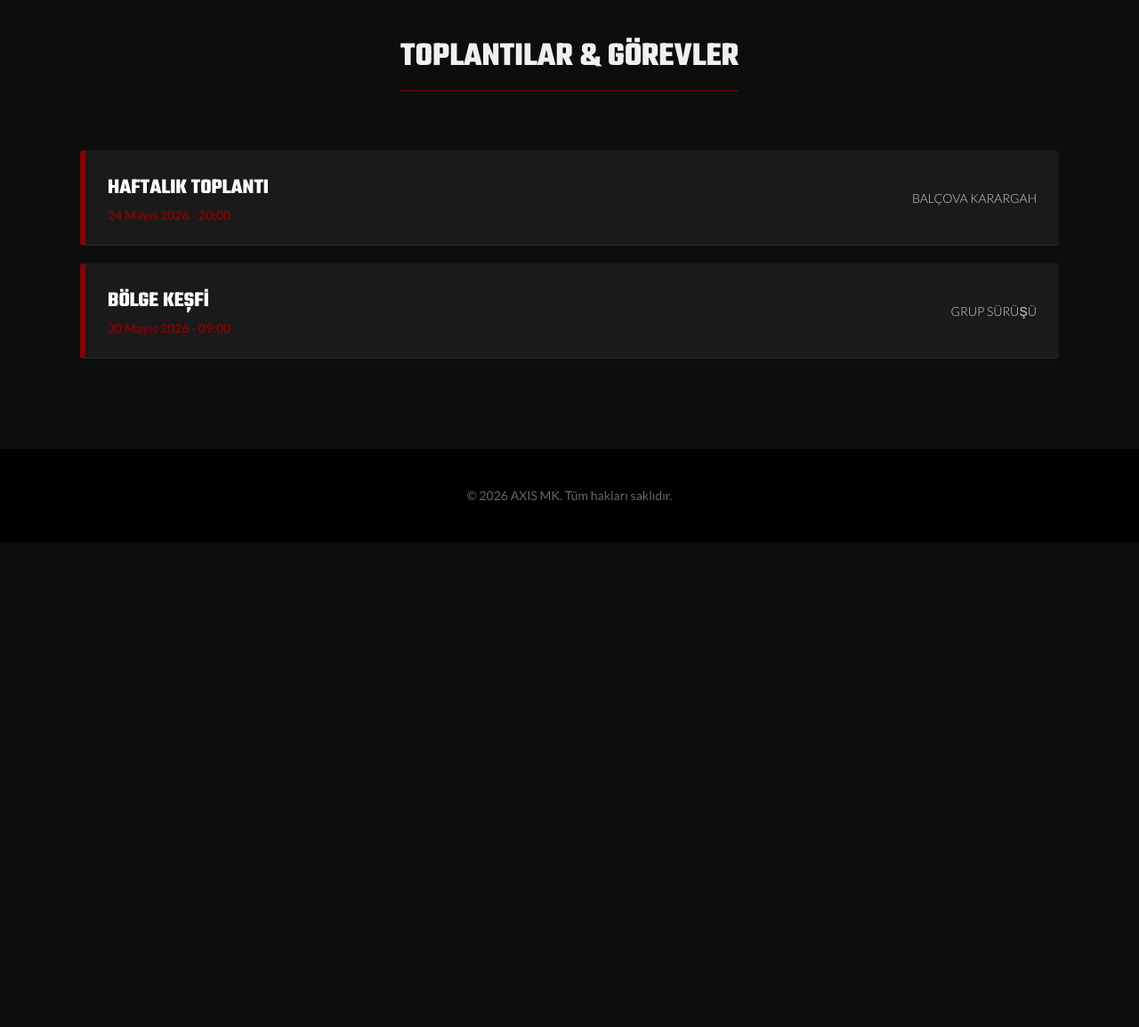
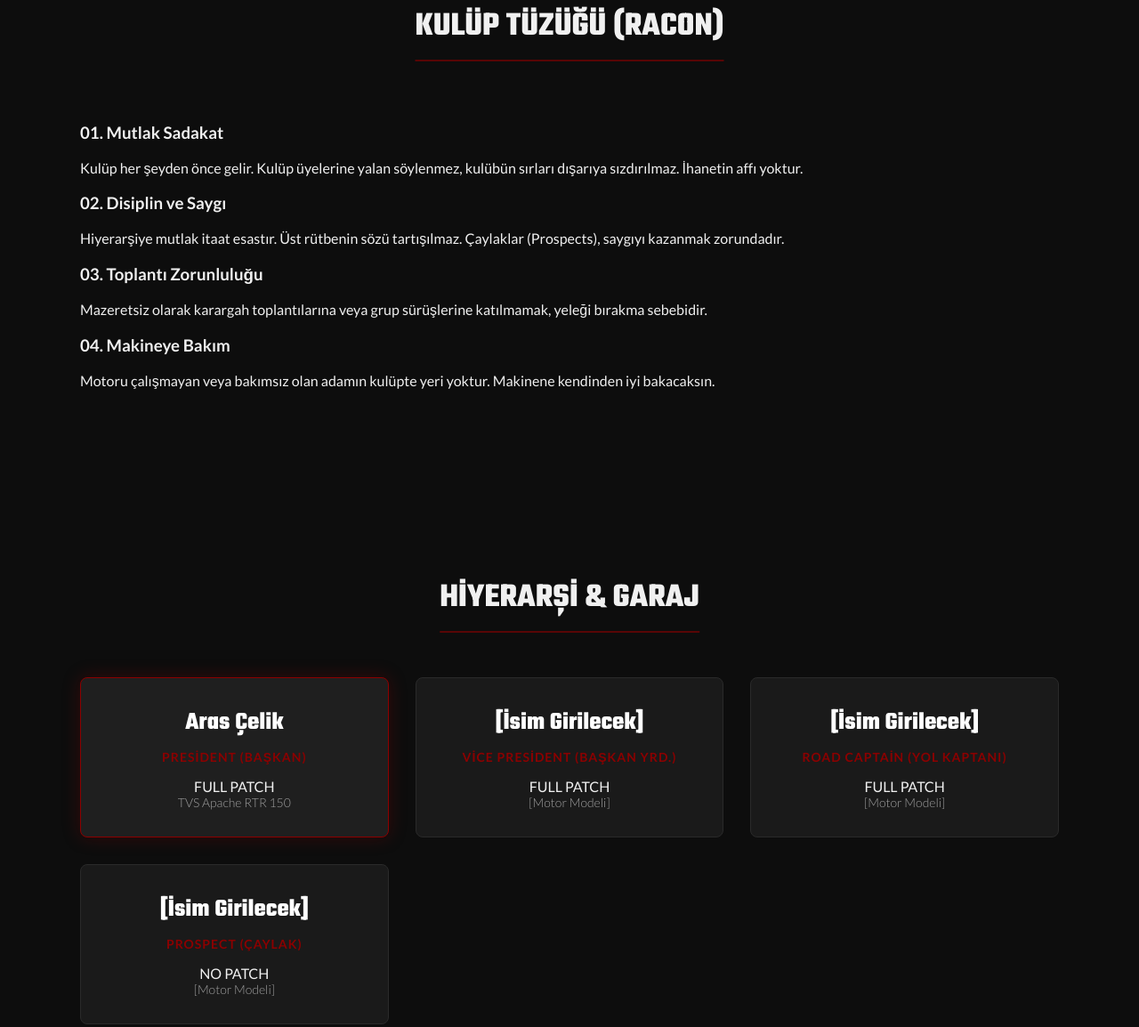
Before and after one commit to Galenvss/axis-mk, a plain HTML site: page index.html in a window 1280 px wide. Shown: the part 1325-2479 px from the top of the page at 89% size. Before the commit the page ends 1934 px from the top, so only its background shows below. Drawn offline with Linux system fonts and the light colour scheme.

Commit message:
Update index.html

```diff
--- a/index.html
+++ b/index.html
@@ -7,49 +7,87 @@
     <link rel="preconnect" href="https://fonts.googleapis.com">
     <link rel="preconnect" href="https://fonts.gstatic.com" crossorigin>
     <link href="https://fonts.googleapis.com/css2?family=Lato:wght@300;400;700&family=Teko:wght@400;700&display=swap" rel="stylesheet">
-
     <link rel="stylesheet" href="style.css">
 </head>
 <body>
     <nav>
         <div class="logo">AXIS MK</div>
         <ul class="nav-links">
-            <li><a href="#about">Kulüp</a></li>
+            <li><a href="#manifesto">Manifesto</a></li>
+            <li><a href="#rules">Tüzük</a></li>
             <li><a href="#members">Hiyerarşi</a></li>
             <li><a href="#events">Toplantılar</a></li>
         </ul>
     </nav>
 
-    <header id="about">
+    <header id="home">
         <div class="hero-content">
-            <div class="logo-wrap">
-                <img src="img/logo.png" alt="AXIS MK Logo">
-            </div>
             <h1>AXIS MOTORCYCLE CLUB</h1>
             <p class="slogan">Sadakat. Disiplin. Kardeşlik.</p>
+            <span class="chapter-tag">İZMİR / BALÇOVA CHAPTER</span>
         </div>
     </header>
 
+    <section id="manifesto">
+        <h2>Kimiz Biz?</h2>
+        <div class="text-content">
+            <p>AXIS MK, sadece hafta sonları asfalta çıkan bir hobi grubu değildir. Biz, hayatı kendi kurallarına göre, disiplin ve sadakat çerçevesinde yaşayan bir kardeşlik birliğiyiz.</p>
+            <p>Makinelerimiz bizim ruhumuz, yeleklerimiz onurumuzdur. Kulübün çıkarları her şeyin üstündedir. Yolda, garajda ve masada tek bir vücut gibi hareket ederiz. Gerçekçi, acımasız ve tavizsiz.</p>
+        </div>
+    </section>
+
+    <section id="rules">
+        <h2>Kulüp Tüzüğü (Racon)</h2>
+        <div class="rules-list">
+            <div class="rule-item">
+                <h3>01. Mutlak Sadakat</h3>
+                <p>Kulüp her şeyden önce gelir. Kulüp üyelerine yalan söylenmez, kulübün sırları dışarıya sızdırılmaz. İhanetin affı yoktur.</p>
+            </div>
+            <div class="rule-item">
+                <h3>02. Disiplin ve Saygı</h3>
+                <p>Hiyerarşiye mutlak itaat esastır. Üst rütbenin sözü tartışılmaz. Çaylaklar (Prospects), saygıyı kazanmak zorundadır.</p>
+            </div>
+            <div class="rule-item">
+                <h3>03. Toplantı Zorunluluğu</h3>
+                <p>Mazeretsiz olarak karargah toplantılarına veya grup sürüşlerine katılmamak, yeleği bırakma sebebidir.</p>
+            </div>
+            <div class="rule-item">
+                <h3>04. Makineye Bakım</h3>
+                <p>Motoru çalışmayan veya bakımsız olan adamın kulüpte yeri yoktur. Makinene kendinden iyi bakacaksın.</p>
+            </div>
+        </div>
+    </section>
+
     <section id="members">
-        <h2>Kulüp Hiyerarşisi</h2>
+        <h2>Hiyerarşi & Garaj</h2>
         <div class="member-grid">
 
             <div class="member-card boss">
                 <h3>Aras Çelik</h3>
-                <span class="rank">President</span>
-                <p>TVS Apache RTR 150</p>
+                <span class="rank">President (Başkan)</span>
+                <span class="patch">FULL PATCH</span>
+                <p class="bike-info">TVS Apache RTR 150</p>
             </div>
 
             <div class="member-card">
-                <h3>[Üye Adı]</h3>
-                <span class="rank">Vice President</span>
-                <p>[Motor Modeli]</p>
+                <h3>[İsim Girilecek]</h3>
+                <span class="rank">Vice President (Başkan Yrd.)</span>
+                <span class="patch">FULL PATCH</span>
+                <p class="bike-info">[Motor Modeli]</p>
             </div>
 
             <div class="member-card">
-                <h3>[Üye Adı]</h3>
-                <span class="rank">Road Captain</span>
-                <p>[Motor Modeli]</p>
+                <h3>[İsim Girilecek]</h3>
+                <span class="rank">Road Captain (Yol Kaptanı)</span>
+                <span class="patch">FULL PATCH</span>
+                <p class="bike-info">[Motor Modeli]</p>
+            </div>
+
+            <div class="member-card prospect">
+                <h3>[İsim Girilecek]</h3>
+                <span class="rank">Prospect (Çaylak)</span>
+                <span class="patch">NO PATCH</span>
+                <p class="bike-info">[Motor Modeli]</p>
             </div>
 
         </div>
@@ -60,23 +98,24 @@
         <ul class="event-list">
             <li>
                 <div class="event-info">
-                    <span class="event-title">Haftalık Toplantı</span>
+                    <span class="event-title">Haftalık Kulüp Toplantısı</span>
                     <span class="event-date">24 Mayıs 2026 - 20:00</span>
                 </div>
                 <div class="event-detail">Balçova Karargah</div>
             </li>
             <li>
                 <div class="event-info">
-                    <span class="event-title">Bölge Keşfi</span>
+                    <span class="event-title">Mecburi Sürüş (Mandatory Run)</span>
                     <span class="event-date">30 Mayıs 2026 - 09:00</span>
                 </div>
-                <div class="event-detail">Grup Sürüşü</div>
+                <div class="event-detail">Urla - Çeşme Rotası</div>
             </li>
         </ul>
     </section>
 
     <footer>
-        <p>&copy; 2026 AXIS MK. Tüm hakları saklıdır.</p>
+        <p>AXIS MK BALÇOVA CHAPTER</p>
+        <p>&copy; 2026 Tüm hakları saklıdır. Kulüp dışı kullanılamaz.</p>
     </footer>
 
     <script src="script.js"></script>
```
